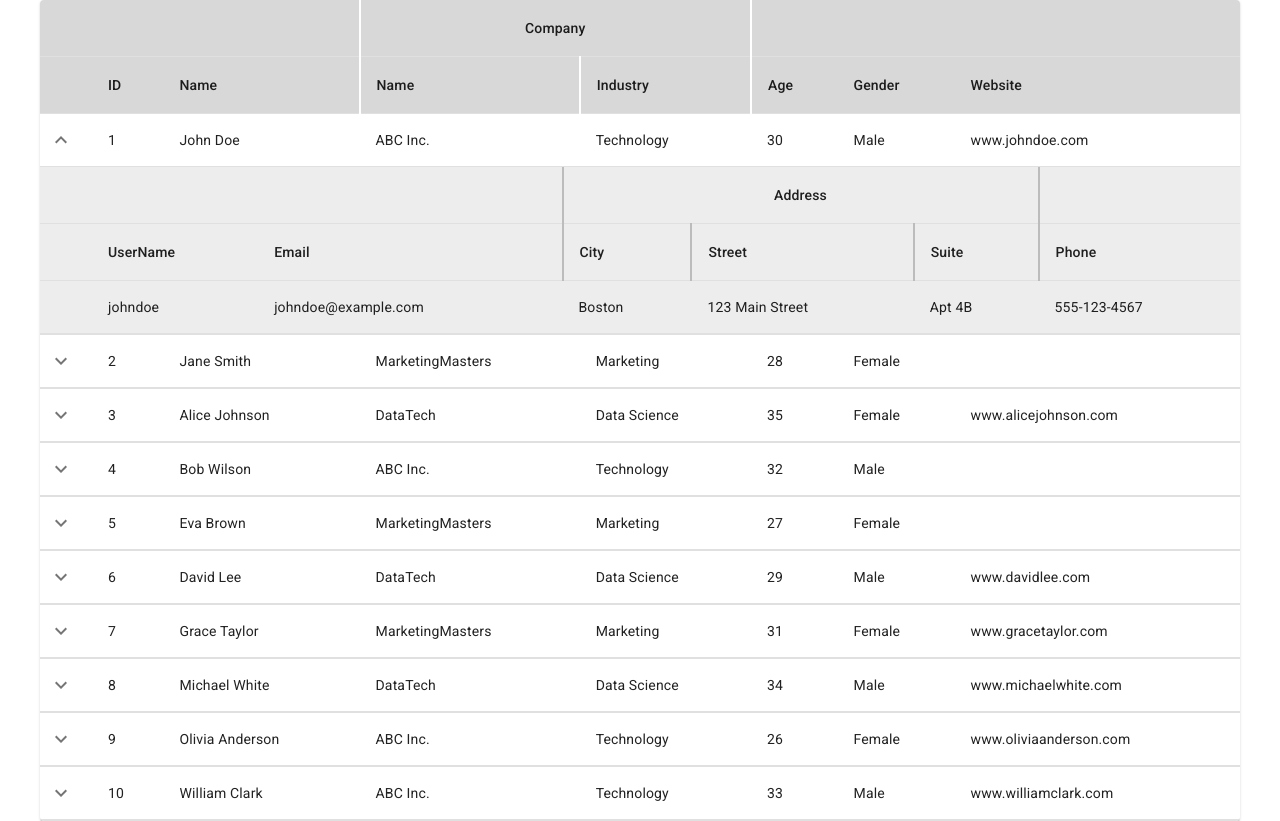
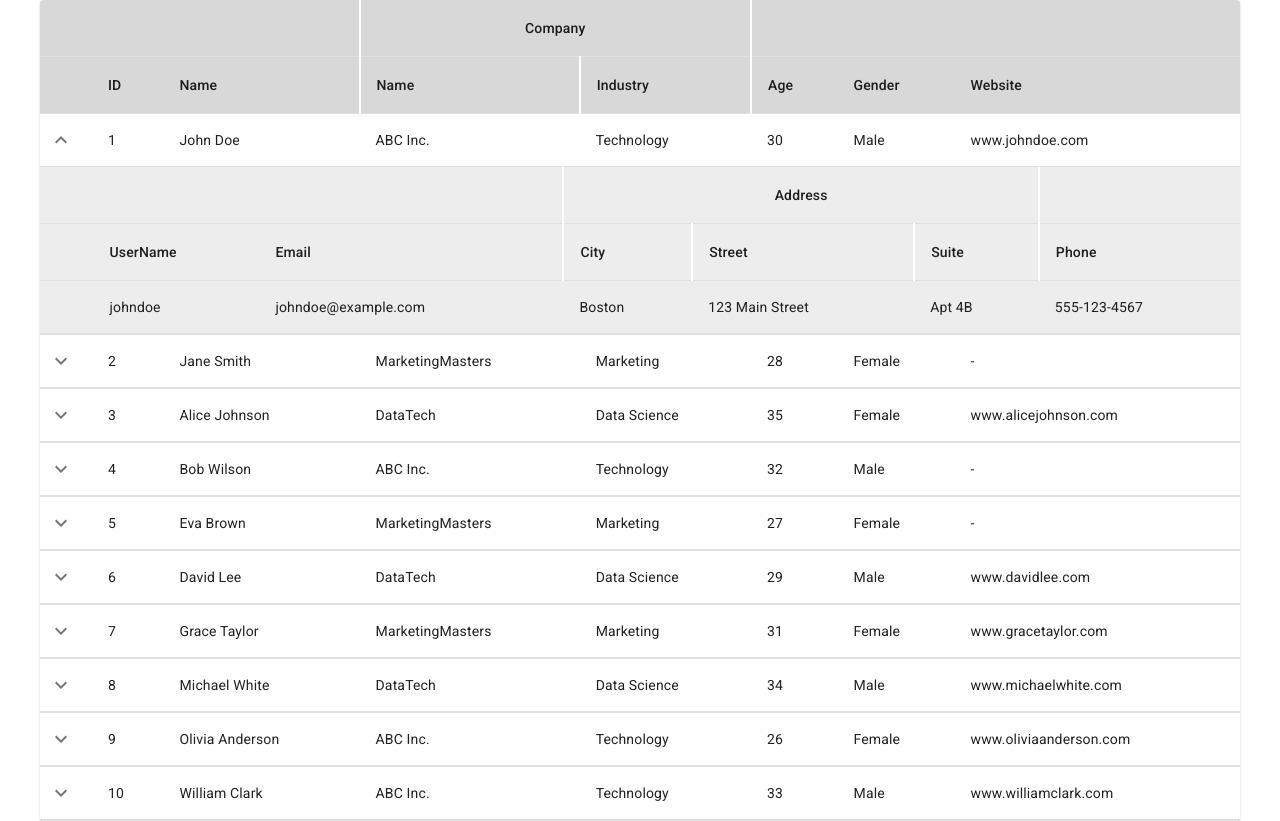
Before and after one commit to Joy-Honchan/mui-foldable-table, a React (Vite) app: page / in a window 1280 px wide. Both pictures are taken after a click on the button 61 px from the left and 212 px from the top of the page. Built offline with nearby package versions, Linux system fonts and the light colour scheme.

Commit message:
refactor: make FoldableTable a module

```diff
--- a/src/App.tsx
+++ b/src/App.tsx
@@ -1,5 +1,5 @@
 import { useState, useEffect, useMemo } from 'react'
-import FoldableTable from './components/FoldableTable'
+import FoldableTable from './components'
 import DataType, { ColItemType } from './type'
 import data from './fakeData.json'
 
--- a/src/components/FoldableRow.tsx
+++ b/src/components/FoldableRow.tsx
@@ -1,34 +1,31 @@
-import { Fragment, useState } from 'react'
+import { Fragment, memo, useMemo, useState } from 'react'
 import { Collapse, IconButton, TableCell, TableRow } from '@mui/material'
 import InnerTable from './InnerTable.tsx'
 import KeyboardArrowDownIcon from '@mui/icons-material/KeyboardArrowDown'
 import KeyboardArrowUpIcon from '@mui/icons-material/KeyboardArrowUp'
 import DataType, { ColItemType } from '../type.ts'
+import displayData from '../utils/displayData.ts'
 
 interface PropType {
   singleRowData: DataType
   columns: ColItemType[]
+  innerColumns: ColItemType[]
 }
 
-const FoldableRow = ({ singleRowData, columns }: PropType) => {
+const FoldableRow = ({ singleRowData, columns, innerColumns }: PropType) => {
   const [open, setOpen] = useState(false)
 
-  const displayData = (colName: string, rowData: DataType) => {
-    const fieldArr = colName.split('.')
-    const fieldData = rowData[fieldArr[0]]
-    if (typeof fieldData !== 'string' && typeof fieldData !== 'number') {
-      return fieldData[fieldArr[1]]
-    } else {
-      return fieldData
-    }
-  }
+  const innerRowData: Partial<DataType> = useMemo(() => {
+    const innerDataArr = innerColumns.map((item) => {
+      if (item.field.indexOf('.') === -1)
+        return { [item.field]: singleRowData[item.field] }
+      const fieldArr = item.field.split('.')
+      return { [fieldArr[0]]: singleRowData[fieldArr[0]] }
+    })
+    const innerDataObj = Object.assign({}, ...innerDataArr)
+    return innerDataObj
+  }, [singleRowData, innerColumns])
 
-  const innerRowData = {
-    address: singleRowData.address,
-    username: singleRowData.username,
-    email: singleRowData.email,
-    phone: singleRowData.phone
-  }
   return (
     <Fragment>
       <TableRow>
@@ -48,11 +45,10 @@ const FoldableRow = ({ singleRowData, columns }: PropType) => {
         ))}
       </TableRow>
       <TableRow>
-        <TableCell padding="none" colSpan={8}>
+        <TableCell padding="none" colSpan={columns.length + 1}>
           <Collapse in={open}>
-            <InnerTable<
-              Pick<DataType, 'address' | 'username' | 'email' | 'phone'>
-            >
+            <InnerTable
+              innerColumns={innerColumns}
               innerRowData={innerRowData}
             />
           </Collapse>
@@ -62,4 +58,4 @@ const FoldableRow = ({ singleRowData, columns }: PropType) => {
   )
 }
 
-export default FoldableRow
+export default memo(FoldableRow)
--- a/src/components/InnerTable.tsx
+++ b/src/components/InnerTable.tsx
@@ -1,70 +1,66 @@
+import { useMemo } from 'react'
 import { Table, TableBody, TableCell, TableHead, TableRow } from '@mui/material'
-import DataType from '../type.ts'
+import DataType, { ColItemType } from '../type.ts'
+import getColumnGroup from '../utils/getColumnGroup.ts'
+import displayData from '../utils/displayData.ts'
 
-interface PropType<K> {
-  innerRowData: K
+interface PropType {
+  innerRowData: Partial<DataType>
+  innerColumns: ColItemType[]
 }
 
-const InnerTable = <T extends Partial<DataType>>({
-  innerRowData
-}: PropType<T>) => {
+const InnerTable = ({ innerRowData, innerColumns }: PropType) => {
+  const innerColumnGroups = useMemo(() => getColumnGroup(innerColumns), [])
   return (
     <Table sx={{ backgroundColor: '#ededed' }}>
       <TableHead>
         <TableRow>
-          <TableCell colSpan={3} />
+          <TableCell />
+          {innerColumnGroups.map((group, index) =>
+            group.label ? (
               <TableCell
-            colSpan={3}
+                key={index}
+                colSpan={group.colSpan}
                 align="center"
                 sx={{
-              borderLeft: '2px solid #bcbcbc',
-              borderRight: '2px solid #bcbcbc'
+                  borderLeft: '2px solid #ffffff',
+                  borderRight: '2px solid #ffffff'
                 }}
               >
-            Address
+                {group.label}
               </TableCell>
-          <TableCell colSpan={2} />
+            ) : (
+              <TableCell key={index} colSpan={group.colSpan} />
+            )
+          )}
         </TableRow>
         <TableRow>
-          <TableCell padding="checkbox" />
-          <TableCell>UserName</TableCell>
-          <TableCell>Email</TableCell>
+          <TableCell />
+          {innerColumns.map((item, index) => (
             <TableCell
-            sx={{
-              borderLeft: '2px solid #bcbcbc',
-              borderRight: '2px solid #bcbcbc'
-            }}
+              key={index}
+              sx={
+                item.group
+                  ? {
+                      borderLeft: '2px solid #ffffff',
+                      borderRight: '2px solid #ffffff'
+                    }
+                  : null
+              }
             >
-            City
+              {item.label}
             </TableCell>
-          <TableCell
-            sx={{
-              borderLeft: '2px solid #bcbcbc',
-              borderRight: '2px solid #bcbcbc'
-            }}
-          >
-            Street
-          </TableCell>
-          <TableCell
-            sx={{
-              borderLeft: '2px solid #bcbcbc',
-              borderRight: '2px solid #bcbcbc'
-            }}
-          >
-            Suite
-          </TableCell>
-          <TableCell>Phone</TableCell>
+          ))}
         </TableRow>
       </TableHead>
       <TableBody>
         <TableRow>
-          <TableCell padding="checkbox" />
-          <TableCell>{innerRowData.username}</TableCell>
-          <TableCell>{innerRowData.email}</TableCell>
-          <TableCell>{innerRowData.address?.city}</TableCell>
-          <TableCell>{innerRowData.address?.street}</TableCell>
-          <TableCell>{innerRowData.address?.suite}</TableCell>
-          <TableCell>{innerRowData.phone}</TableCell>
+          <TableCell />
+          {innerColumns.map((item, index) => (
+            <TableCell key={index}>
+              {displayData(item.field, innerRowData)}
+            </TableCell>
+          ))}
         </TableRow>
       </TableBody>
     </Table>
--- a/src/components/FoldableTable.tsx
+++ b/src/components/index.tsx
@@ -1,4 +1,4 @@
-import { useMemo } from 'react'
+import { memo, useMemo } from 'react'
 import {
   Paper,
   TableContainer,
@@ -8,7 +8,7 @@ import {
   TableRow,
   TableCell
 } from '@mui/material'
-import FoldableRow from './FoldableRow'
+import FoldableRow from './FoldableRow.tsx'
 import DataType, { ColItemType } from '../type.ts'
 import getColumnGroup from '../utils/getColumnGroup.ts'
 
@@ -19,8 +19,7 @@ interface PropType {
 }
 
 const FoldableTable = ({ rowData, columns, innerColumns }: PropType) => {
-  const columnGroups = useMemo(() => getColumnGroup(columns), [])
-  const innerColumnGroups = useMemo(() => getColumnGroup(innerColumns), [])
+  const columnGroups = useMemo(() => getColumnGroup(columns), [columns])
   return (
     <TableContainer
       component={Paper}
@@ -71,8 +70,13 @@ const FoldableTable = ({ rowData, columns, innerColumns }: PropType) => {
           </TableRow>
         </TableHead>
         <TableBody>
-          {rowData?.map((item) => (
-            <FoldableRow key={item.id} singleRowData={item} columns={columns} />
+          {rowData?.map((item, index) => (
+            <FoldableRow
+              key={index}
+              singleRowData={item}
+              columns={columns}
+              innerColumns={innerColumns}
+            />
           ))}
         </TableBody>
       </Table>
@@ -80,4 +84,4 @@ const FoldableTable = ({ rowData, columns, innerColumns }: PropType) => {
   )
 }
 
-export default FoldableTable
+export default memo(FoldableTable)
--- /dev/null
+++ b/src/utils/displayData.ts
@@ -0,0 +1,17 @@
+import DataType from "../type"
+
+export default function displayData(colName: string, rowData: Partial<DataType>) {
+
+    const fieldArr = colName.split('.')
+
+    let fieldData = rowData[fieldArr[0]]
+    if (!fieldData) {
+        return "-"
+    }
+    if (typeof fieldData === "string" || typeof fieldData === "number") {
+        return fieldData
+    } else {
+        return fieldData[fieldArr[1]]
+    }
+
+}
```
Also changed, not shown: src/type.ts (+20 -20 lines). Lines whose indentation alone changed are shown as unchanged.
